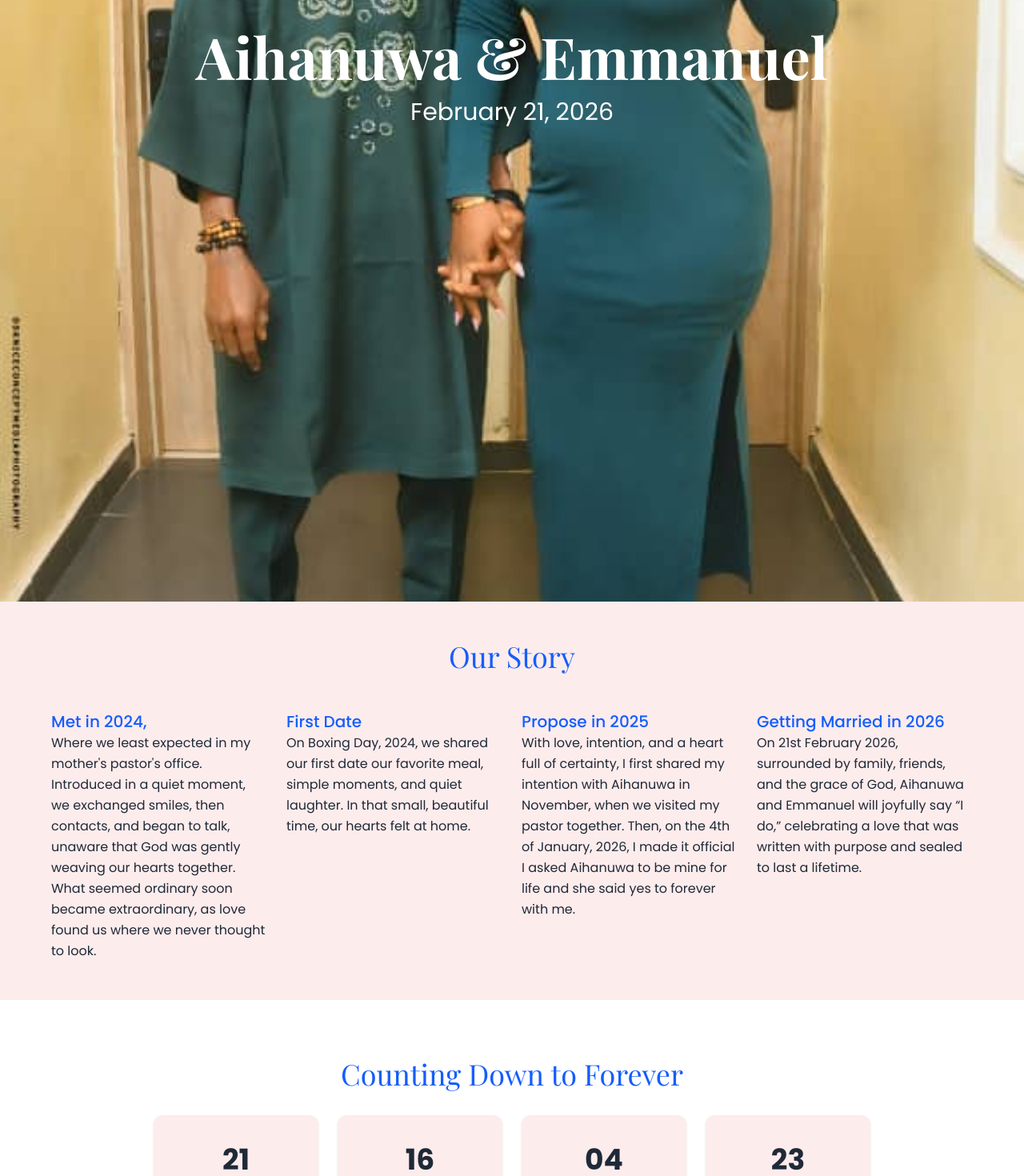
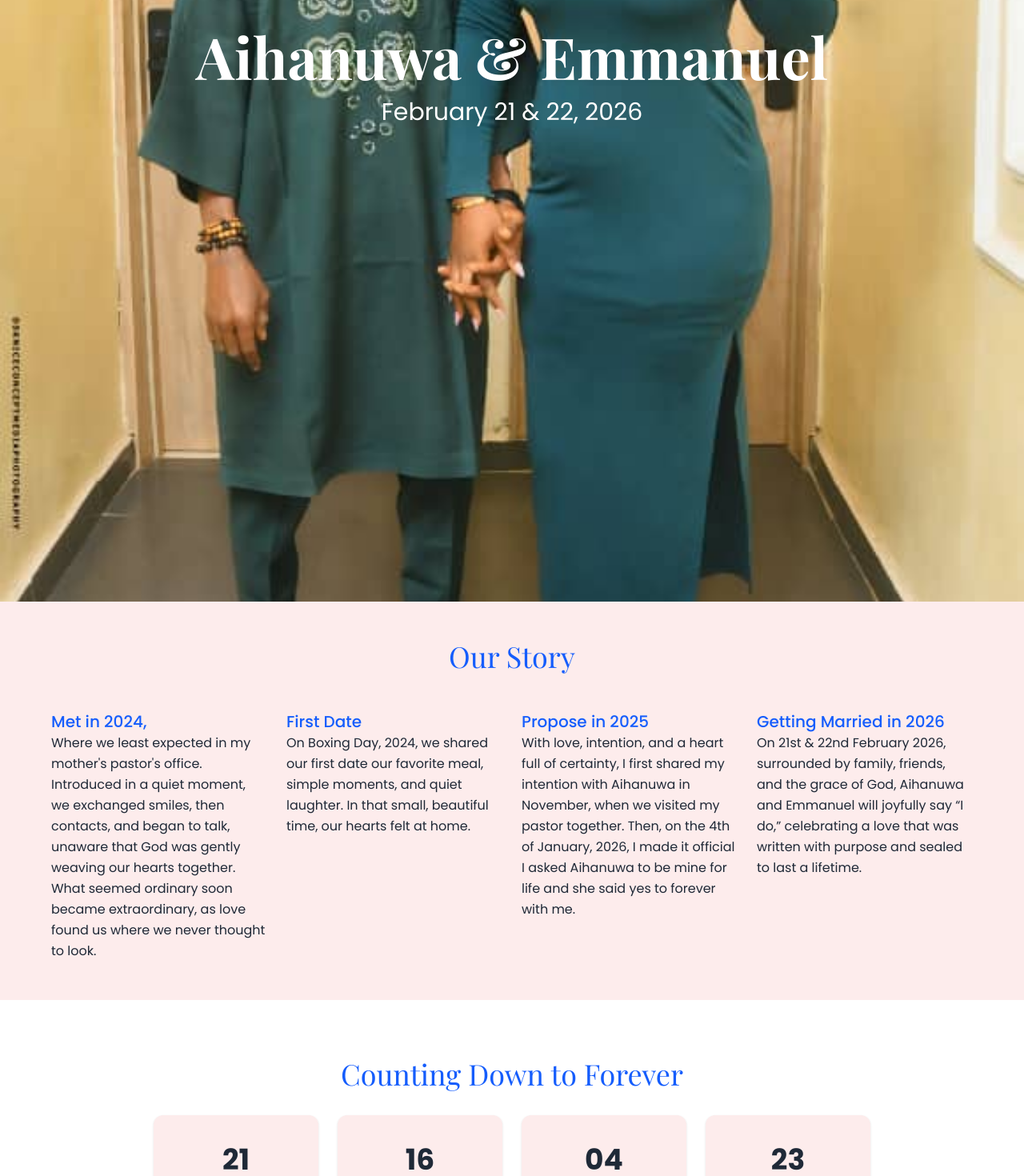
Before and after one commit to elvionweb/ae-frontend, a React (Vite) app: page / in a window 1280 px wide. Shown: the part 560-2030 px from the top of the page at 80% size. Built offline with nearby package versions, Linux system fonts and the light colour scheme; no server answers.

Commit message:
updated the hero and wedding details section

```diff
--- a/src/components/Hero.jsx
+++ b/src/components/Hero.jsx
@@ -29,7 +29,7 @@ export default function Hero() {
             animate={{ opacity: 1 }}
             transition={{ delay: 1, duration: 1 }}
           >
-            February 21, 2026
+            February 21 & 22, 2026
           </motion.p>
         </motion.div>
       </section>
--- a/src/components/StoryTimeline.jsx
+++ b/src/components/StoryTimeline.jsx
@@ -16,7 +16,7 @@ export default function StoryTimeline() {
     },
     {
       date: "Getting Married in 2026",
-      text: "On 21st February 2026, surrounded by family, friends, and the grace of God, Aihanuwa and Emmanuel will joyfully say “I do,” celebrating a love that was written with purpose and sealed to last a lifetime.",
+      text: "On 21st & 22nd February 2026, surrounded by family, friends, and the grace of God, Aihanuwa and Emmanuel will joyfully say “I do,” celebrating a love that was written with purpose and sealed to last a lifetime.",
     },
   ];
 
--- a/src/components/WeddingDetails.jsx
+++ b/src/components/WeddingDetails.jsx
@@ -13,7 +13,7 @@ export default function WeddingDetails() {
           their Children Aihanuwa Igharo & Emmanuel Omogiate
         </h1>
         <p>
-          <strong className="text-blue-600">Date:</strong> FEBRUARY 21, 2026
+          <strong className="text-blue-600">Date:</strong> FEBRUARY 21 & 22, 2026
         </p>
         <p>
           <strong className="text-blue-600">Time:</strong> 12:00 PM Prompt
```
